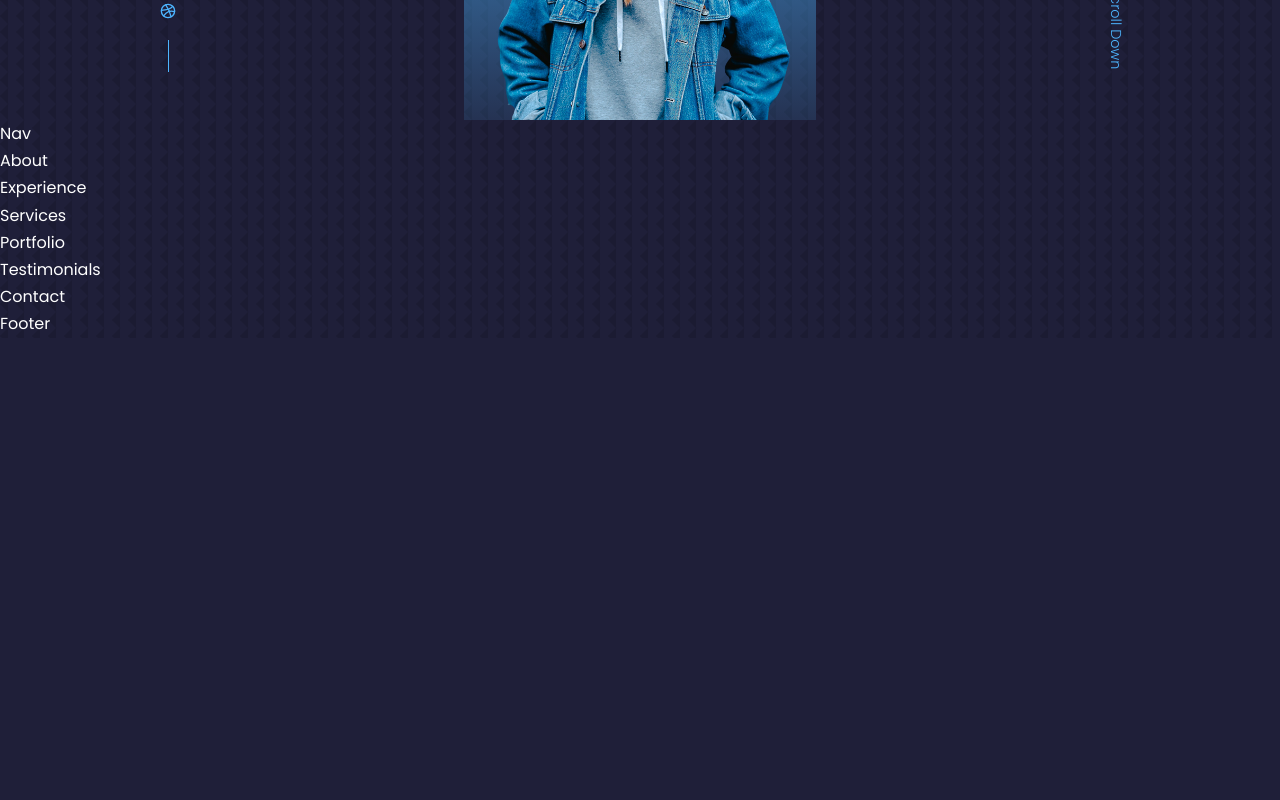
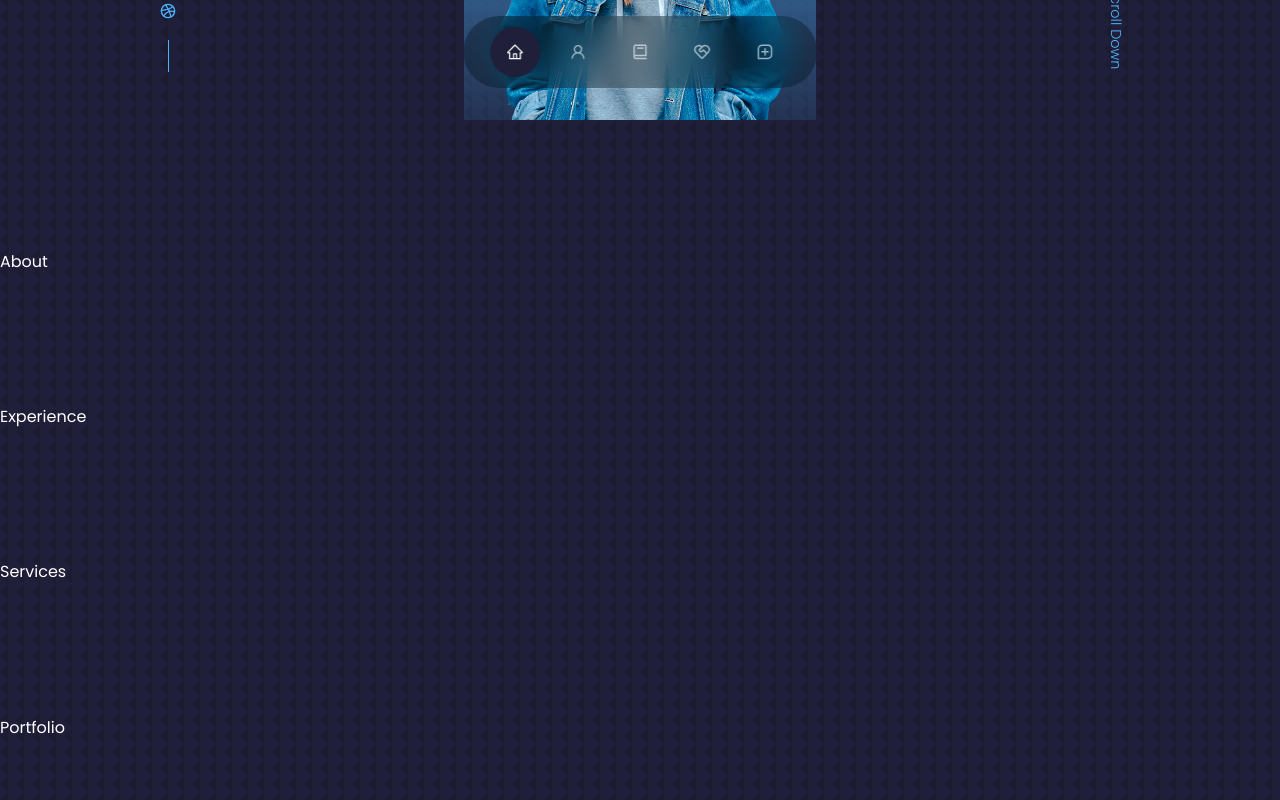
Before and after one commit to drili/react-portfolio-website-1, a React (Create React App) app: page / in a window 1280 px wide. Shown: the part 680-1480 px from the top of the page. Before the commit the page ends 1018 px from the top, so only its background shows below. Built offline with nearby package versions, Linux system fonts and the light colour scheme.

Commit message:
:zap: Finished Fixed Navbar

```diff
--- a/src/components/about/About.jsx
+++ b/src/components/about/About.jsx
@@ -3,7 +3,7 @@
 
 const About = () => {
     return (
-        <div>About</div>
+        <section id="about">About</section>
     )
 }
 
--- a/src/components/contact/Contact.jsx
+++ b/src/components/contact/Contact.jsx
@@ -3,7 +3,7 @@
 
 const Contact = () => {
     return (
-        <div>Contact</div>
+        <section id="contact">Contact</section>
     )
 }
 
--- a/src/components/experience/Experience.jsx
+++ b/src/components/experience/Experience.jsx
@@ -3,7 +3,7 @@
 
 const Experience = () => {
     return (
-        <div>Experience</div>
+        <section id="experience">Experience</section>
     )
 }
 
--- a/src/components/nav/Nav.jsx
+++ b/src/components/nav/Nav.jsx
@@ -1,9 +1,21 @@
 import React from 'react'
 import "./nav.css"
+import {AiOutlineHome, AiOutlineUser} from "react-icons/ai"
+import {BiBook, BiMessageSquareAdd} from "react-icons/bi"
+import {RiServiceLine} from "react-icons/ri"
+import { useState } from 'react'
 
 const Nav = () => {
+    const [activeNav, setActiveNav] = useState("#")
+
     return (
-        <div>Nav</div>
+        <nav>
+            <a href="#" onClick={() => setActiveNav("#")} className={activeNav === "#" ? "active" : ""}><AiOutlineHome></AiOutlineHome></a>
+            <a href="#about" onClick={() => setActiveNav("#about")} className={activeNav === "#about" ? "active" : ""}><AiOutlineUser></AiOutlineUser></a>
+            <a href="#experience" onClick={() => setActiveNav("#experience")} className={activeNav === "#experience" ? "active" : ""}><BiBook></BiBook></a>
+            <a href="#services" onClick={() => setActiveNav("#services")} className={activeNav === "#services" ? "active" : ""}><RiServiceLine></RiServiceLine></a>
+            <a href="#contact" onClick={() => setActiveNav("#contact")} className={activeNav === "#contact" ? "active" : ""}><BiMessageSquareAdd></BiMessageSquareAdd></a>
+        </nav>
     )
 }
 
--- a/src/components/nav/nav.css
+++ b/src/components/nav/nav.css
@@ -0,0 +1,33 @@
+nav {
+    background: rgba(0, 0, 0, 0.3);
+    width: max-content;
+    display: block;
+    padding: 0.7rem 1.7rem;
+    z-index: 2;
+    position: fixed;
+    left: 50%;
+    transform: translateX(-50%);
+    bottom: 2rem;
+    display: flex;
+    gap: 0.8rem;
+    border-radius: 3rem;
+    backdrop-filter: blur(15px);
+}
+
+nav a {
+    background: transparent;
+    padding: 1rem;
+    border-radius: 50%;
+    display: flex;
+    color: var(--color-light);
+    font-size: 1.1rem;
+}
+
+nav a:hover {
+    background: rgba(0, 0, 0, 0.3);
+}
+
+nav a.active {
+    background: var(--color-bg);
+    color: var(--color-white);
+}
--- a/src/components/portfolio/Portfolio.jsx
+++ b/src/components/portfolio/Portfolio.jsx
@@ -3,7 +3,7 @@
 
 const Portfolio = () => {
     return (
-        <div>Portfolio</div>
+        <section id="portfolio">Portfolio</section>
     )
 }
 
--- a/src/components/services/Services.jsx
+++ b/src/components/services/Services.jsx
@@ -3,7 +3,7 @@
 
 const Services = () => {
     return (
-        <div>Services</div>
+        <section id="services">Services</section>
     )
 }
 
--- a/src/components/testimonials/Testimonials.jsx
+++ b/src/components/testimonials/Testimonials.jsx
@@ -3,7 +3,7 @@
 
 const Testimonials = () => {
     return (
-        <div>Testimonials</div>
+        <section id="testimonials">Testimonials</section>
     )
 }
 
```
